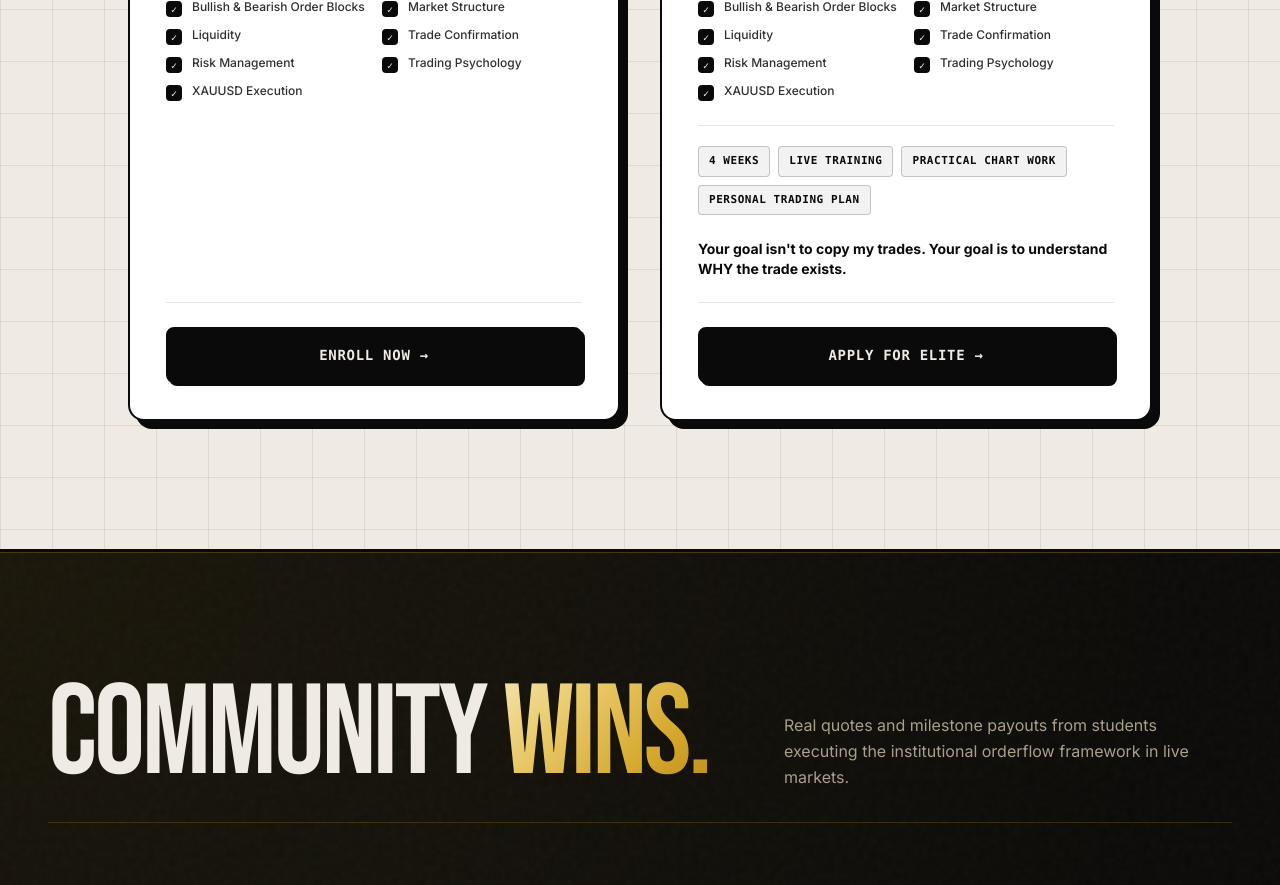
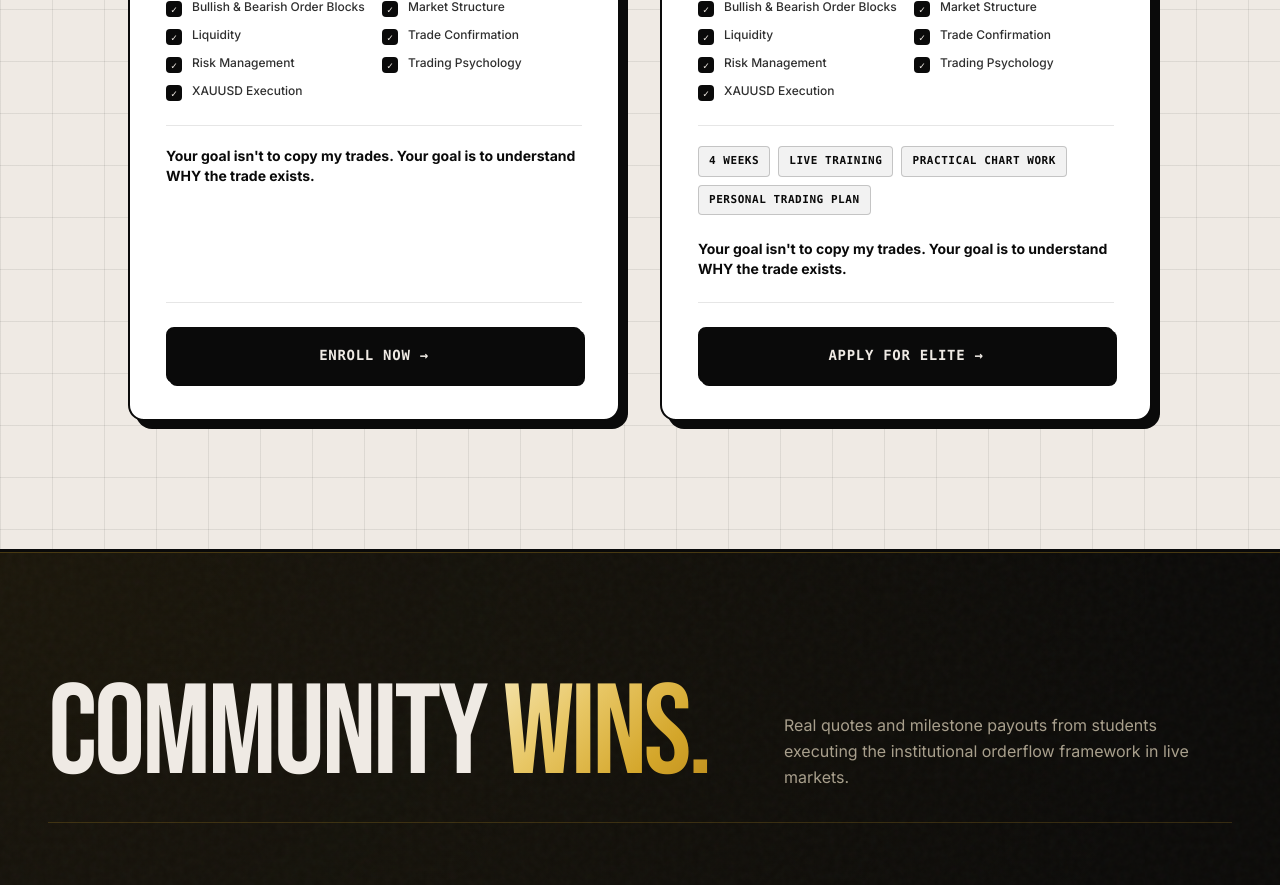
Before and after one commit to atoblankson/tradesbycyber, a Next.js app: page / in a window 1280 px wide. Shown: the part 4920-5805 px from the top of the page. Built offline with nearby package versions, Linux system fonts and the light colour scheme.

Commit message:
feat(offers): add philosophy quote to Card 1

```diff
--- a/src/components/WorkWithMeSection.tsx
+++ b/src/components/WorkWithMeSection.tsx
@@ -125,6 +125,11 @@ export function WorkWithMeSection({ className = "" }: WorkWithMeSectionProps) {
                   </li>
                 ))}
               </ul>
+
+              {/* Bold Quote Line */}
+              <p className="font-sans text-xs sm:text-sm font-bold text-[#0A0A0A] leading-snug mb-6 pt-5 border-t border-[#0A0A0A]/10">
+                Your goal isn&apos;t to copy my trades. Your goal is to understand WHY the trade exists.
+              </p>
             </div>
 
             {/* Black Button */}
```
